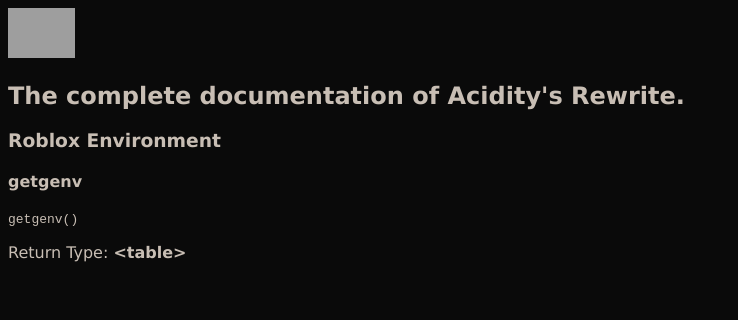
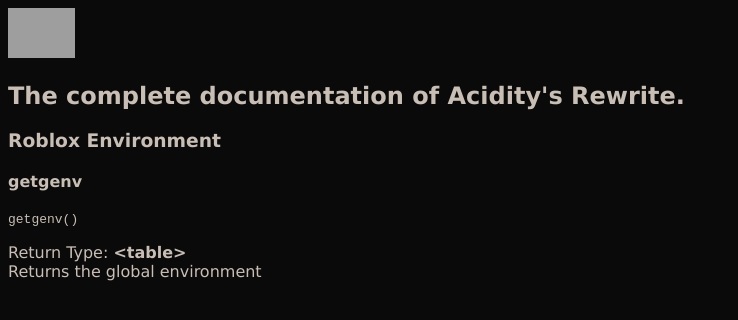
Before and after one commit to elementemerald/elementemerald.github.io, a plain HTML site: page rewrite/index.html in a window 1280 px wide. Shown: the whole page, without its empty margins (0-738 px from the left). Drawn offline with Linux system fonts and the light colour scheme; grey boxes are pictures that could not be loaded.

Commit message:
Update index.html

```diff
--- a/rewrite/index.html
+++ b/rewrite/index.html
@@ -9,6 +9,7 @@
             }
         </style>
         <script src="https://cdn.jsdelivr.net/gh/google/code-prettify@master/loader/run_prettify.js?autoload=true&amp;skin=doxy&amp;lang=css" defer=""></script>
+        <link rel="shortcut icon" href="https://cdn.emeraldsys.xyz/img/favicon.ico" />
     <body>
         <img src="https://api.emeraldsys.xyz:3000/img/invis.png" height="50">
         <h2>The complete documentation of Acidity's Rewrite.</h2>
@@ -19,6 +20,7 @@
     <pre class="prettyprint"><code class="language-lua">getgenv()</code></pre>
     <p>
         Return Type: <b>&lt;table&gt;</b><br/>
+        Returns the global environment
     </p>
     </body>
 </html>
```
